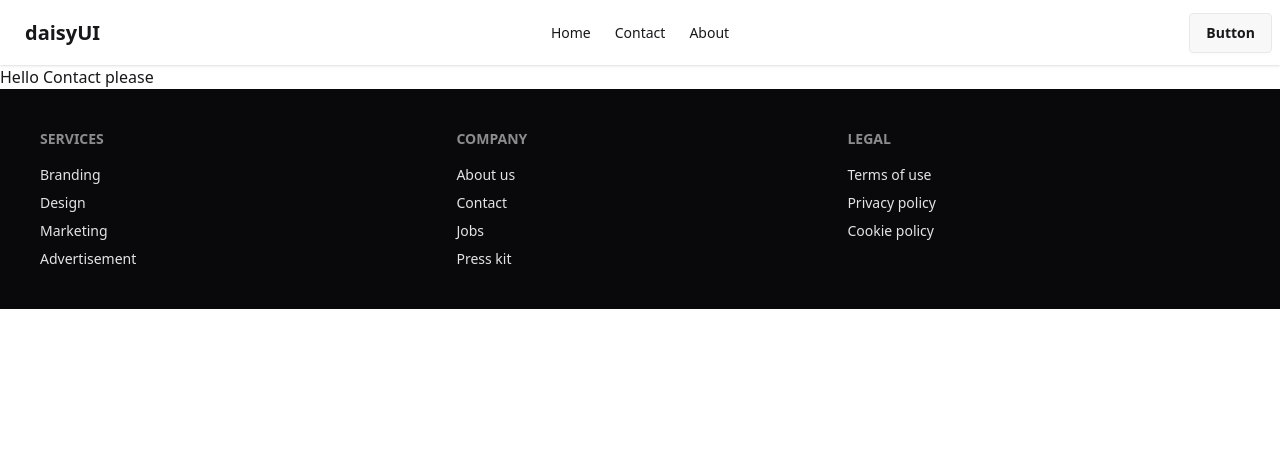
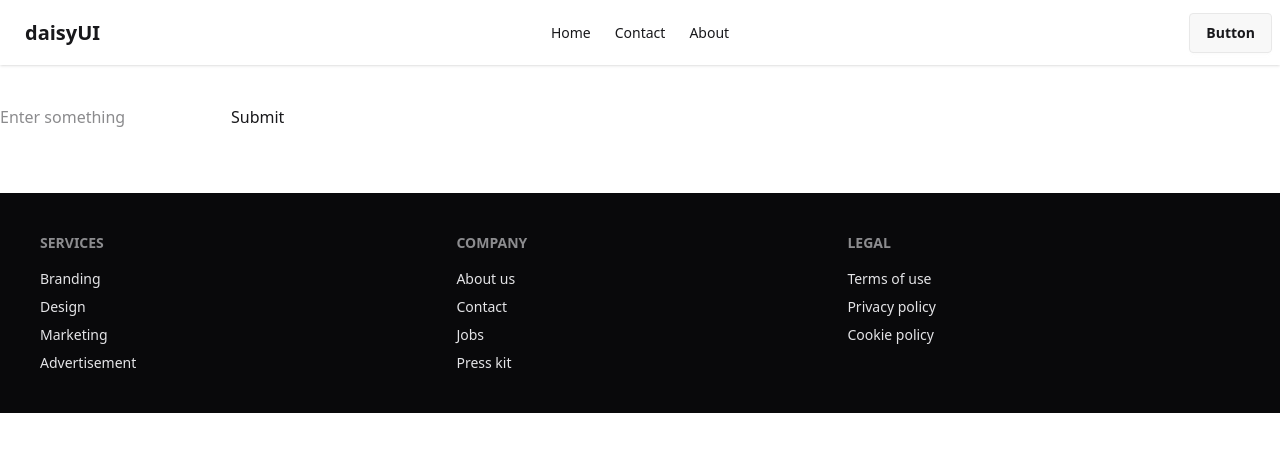
Before and after one commit to Monjurul-190629/React_with_typescript_pra, a React (Vite) app: page /Contact in a window 1280 px wide. Shown: the top 452 px of the page. Built offline with nearby package versions, Linux system fonts and the light colour scheme.

Commit message:
some typescript is ok

```diff
--- a/src/Layout/Contact/Contact.tsx
+++ b/src/Layout/Contact/Contact.tsx
@@ -1,9 +1,25 @@
-import React from 'react';
+import React, { useState } from 'react';
 
-const Contact = () => {
+const Contact:React.FC = () => {
+
+    const [value, setValue] = useState<string | undefined>();
+
+    const handleChange = (e:React.ChangeEvent<HTMLInputElement>) => {
+       setValue(e.target.value)
+    }
+    const handleSubmit = (e:React.FormEvent<HTMLFormElement>) => {
+        e.preventDefault();
+    }
+
+
     return (
         <div>
-            Hello Contact please
+            <form onSubmit={handleSubmit}>
+            <input onChange={handleChange} type = "text" placeholder='Enter something' className='mb-10 mt-10'/>
+            <button type = "submit">Submit</button>
+            </form>
+            <br/>
+            {value}
         </div>
     );
 };
--- /dev/null
+++ b/src/Layout/Home/Button.tsx
@@ -0,0 +1,21 @@
+import React from 'react';
+
+
+interface Myprops{
+    text : string,
+    onClick?: () => void
+}
+
+
+const Button:React.FC <Myprops> = (props) => {
+    return (
+        <div>
+            <button className='border-2 rounded-md p-2' onClick = {props.onClick}>{props.text}</button>
+        </div>
+    );
+};
+
+
+
+
+export default Button;
--- a/src/Layout/Home/Home.tsx
+++ b/src/Layout/Home/Home.tsx
@@ -1,12 +1,19 @@
+import { useState } from "react";
+import Button from "./Button";
 import Text from "./Text";
 
 
 const Home = () => {
+    const [count, setCount] = useState<number>(0)
     return (
         <div>
             <p>hello everything is good now</p>
             <Text text = {"TypeScript"} num={20} />
             <Text text = {"JavaScript"} num={20} />
+            <br/>
+            <p>{count}</p>
+            <Button onClick={() => setCount(count + 1)} text="Up"></Button>
+            <Button onClick={() => setCount(count - 1)} text="Down"/>
         </div>
     );
 };
```
